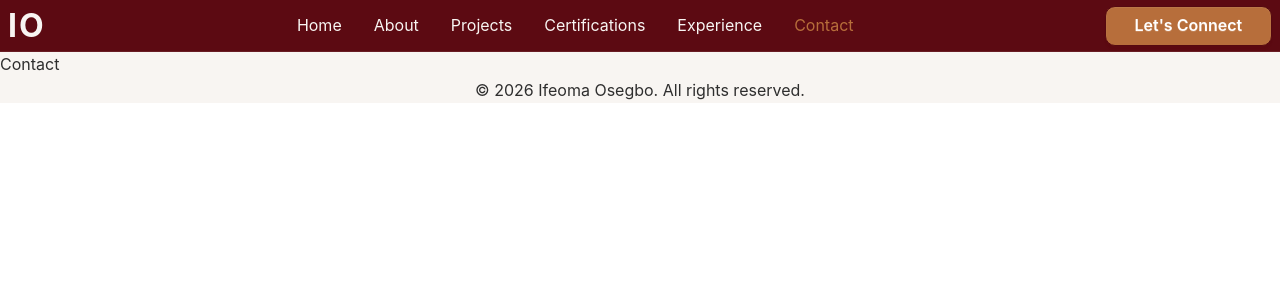
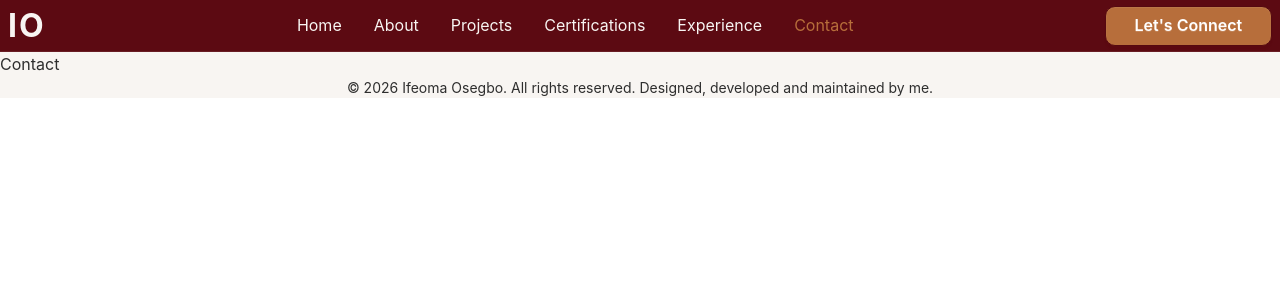
Before and after one commit to Ify-O/portfolio, a React app: page /contact in a window 1280 px wide. Shown: the top 300 px of the page. Built offline with nearby package versions, Linux system fonts and the light colour scheme; the HTML template or start-up script is replaced by a standard one.

Commit message:
Update Footer component with custom styling and additional copyright information

```diff
--- a/src/components/common/Footer.jsx
+++ b/src/components/common/Footer.jsx
@@ -1,7 +1,12 @@
 export default function Footer() {
   return (
-    <footer className="py-8 text-center">
-      <p>© {new Date().getFullYear()} Ifeoma Osegbo. All rights reserved.</p>
+    <footer className="footer">
+      <div className="container-custom footer-content">
+        <p className="portfolio-note">
+          © 2026 Ifeoma Osegbo. All rights reserved. Designed, developed and
+          maintained by me.
+        </p>
+      </div>
     </footer>
   );
 }
```
